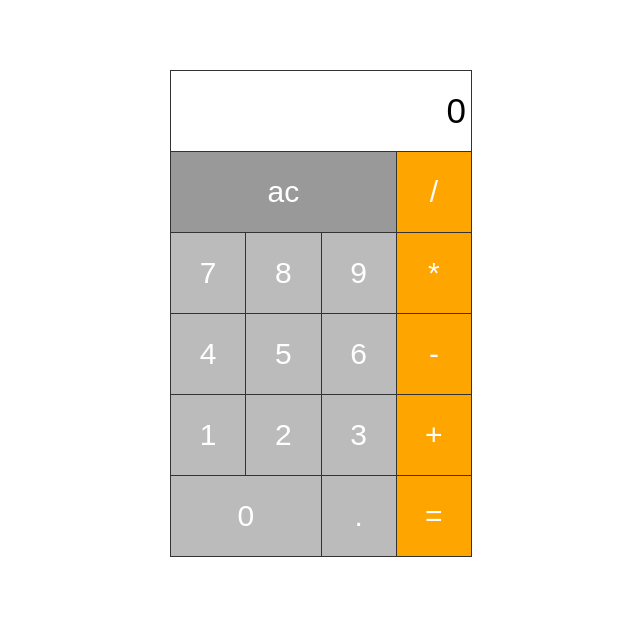
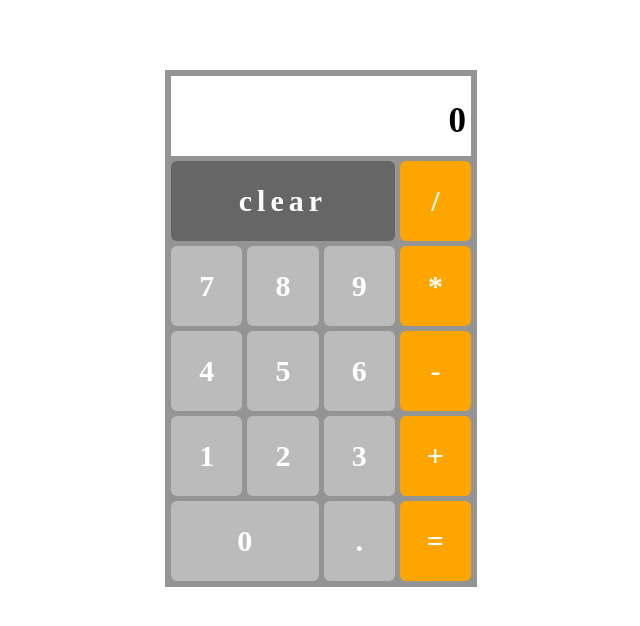
Before and after one commit to nr-baek/MyApps, a Next.js app: page /play in a window 1280 px wide. Shown: the top 626 px of the page, without its empty margins (319-959 px from the left). Built offline with nearby package versions, Linux system fonts and the light colour scheme.

Commit message:
소수점 갯수 제한 및 키보드 동작 추가
계산동작 분리

```diff
--- a/components/Calculator/index.tsx
+++ b/components/Calculator/index.tsx
@@ -1,184 +1,147 @@
 import React, { useState } from "react";
 import styles from "../../styles/Calculator.module.css";
+import calculate from "../../utils/calculate";
 
 function Index() {
   const [value, setValue] = useState("0");
-  const [num1, setNum1] = useState("");
-  const [num2, setNum2] = useState("");
+  const [prevNum, setPrevNum] = useState("");
   const [calc, setCalc] = useState("");
   const [isCalcClicked, setIsCalcClicked] = useState(false);
+  const [isPointClicked, setIsPointClicked] = useState(false);
+  const [isEqualClicked, setIsEqualClicked] = useState(false);
 
-  const onChangeInput = (e: React.ChangeEvent<HTMLInputElement>) => {
-    // if (!isCalcClicked) {
-    //   setValue(e.target.value);
-    // }
-    // console.log(e.target.value);
+  const operate = (inputType: string, inputValue: string): void => {
+    if (inputType === "NUMBER") {
+      if (isCalcClicked || value === "0") {
+        setIsPointClicked(false);
+        setValue(inputValue);
+        setIsCalcClicked(false);
+      } else {
+        setValue(prevValue => prevValue + inputValue);
+      }
+    } else if (inputType === "CALC") {
+      if (isCalcClicked) {
+        setCalc(inputValue);
+      } else if (isEqualClicked) {
+        setIsEqualClicked(false);
+        setPrevNum(value);
+        setCalc(inputValue);
+      } else if (!calc && prevNum === "") {
+        setPrevNum(value);
+        setCalc(inputValue);
+      } else {
+        setCalc(prevCalc => {
+          setValue(prevValue => {
+            const calcValue = calculate(+prevNum, +prevValue, prevCalc) + "";
+            setPrevNum(calcValue);
+            return calcValue;
+          });
+          return inputValue;
+        });
+      }
+
+      setIsCalcClicked(true);
+    } else if (
+      inputType === "EQUAL" &&
+      !isEqualClicked &&
+      !isCalcClicked &&
+      prevNum &&
+      calc
+    ) {
+      setIsEqualClicked(true);
+      setValue(prevValue => {
+        const calcValue = calculate(+prevNum, +prevValue, calc) + "";
+        setPrevNum(calcValue);
+        return calcValue;
+      });
+    } else if (inputType === "POINT" && !isPointClicked) {
+      setValue(prevValue => prevValue + ".");
+      setIsPointClicked(true);
+    } else if (inputType === "CLEAR") {
+      setValue("0");
+      setPrevNum("");
+      setCalc("");
+      setIsCalcClicked(false);
+      setIsPointClicked(false);
+      setIsEqualClicked(false);
+    } else if (inputType === "BACKSPACE" && value !== "0") {
+      setValue(prevValue => prevValue.substring(0, prevValue.length - 1));
+    }
   };
 
-  const onKeyUpInput = (e: React.KeyboardEvent<HTMLInputElement>) => {
-    // if (isCalcClicked) {
-    //   setValue(e.key);
-    //   setIsCalcClicked(false);
-    // }
+  const onKeyDown = (e: React.KeyboardEvent<Element>) => {
+    const inputValue = e.key;
+    if (inputValue >= "0" && inputValue <= "9") {
+      operate("NUMBER", inputValue);
+    } else if (
+      inputValue === "+" ||
+      inputValue === "-" ||
+      inputValue === "*" ||
+      inputValue === "/"
+    ) {
+      operate("CALC", inputValue);
+    } else if (inputValue === "=" || inputValue === "Enter") {
+      operate("EQUAL", "");
+    } else if (inputValue === ".") {
+      operate("POINT", "");
+    } else if (inputValue === "Backspace") {
+      operate("BACKSPACE", "");
+    }
   };
 
-  const calculate = (num1: number, num2: number, calc: string) => {
-    let result;
-    switch (calc) {
-      case "+":
-        result = num1 + num2;
-        break;
-      case "-":
-        result = num1 - num2;
-        break;
-      case "*":
-        result = num1 * num2;
-        break;
-      case "/":
-        result = num1 / num2;
-        break;
-      default:
-        result = result;
-    }
-
-    let decimalN = 0;
-
-    if (calc === "+" || calc === "-") {
-      if (!Number.isInteger(num1)) {
-        var d = String(num1).split(".")[1].length;
-        if (decimalN < d) decimalN = d;
-      }
-      if (!Number.isInteger(num2)) {
-        var d = String(num2).split(".")[1].length;
-        if (decimalN < d) decimalN = d;
-      }
-    } else {
-      decimalN = 14;
-    }
-
-    result = Number(result?.toFixed(decimalN));
-
-    if (Number.isInteger(result)) return Math.ceil(result);
-
-    const resultArr = [...(result + "").split("")];
-
-    let zero = 0;
-    for (let i = resultArr.length - 1; i > resultArr.length - decimalN; i--) {
-      if (resultArr[i] === "0") {
-        ++zero;
-      } else {
-        break;
-      }
-    }
-
-    return zero > 0 ? Number(result?.toFixed(decimalN - zero)) : result;
-  };
-
-  const onClickButton = (e: React.MouseEvent<HTMLDivElement>) => {
+  const onClick = (e: React.MouseEvent<HTMLDivElement>) => {
     const target = e.target;
-
-    if (!(target instanceof HTMLButtonElement)) {
+    if (!(target instanceof HTMLDivElement)) {
       return;
     }
 
     const numberClicked = target.className.includes(styles.number);
     const calcClicked = target.className.includes(styles.calc);
-    const acClicked = target.className.includes(styles.ac);
+    const equalClicked = target.className.includes(styles.equal);
     const pointClicked = target.className.includes(styles.point);
+    const clearClicked = target.className.includes(styles.clear);
+
+    const inputValue = target.textContent as string;
 
     if (numberClicked) {
-      if (isCalcClicked || value === "0") {
-        setValue(target.textContent as string);
-        setIsCalcClicked(false);
-      } else {
-        setValue(state => (state + target.textContent) as string);
-      }
+      operate("NUMBER", inputValue);
     } else if (calcClicked) {
-      const calcType = target.textContent as string;
-      if (isCalcClicked) {
-        if (calcType === "=") {
-          setValue(prevValue => {
-            if (!num2) {
-              setNum2(prevValue);
-            }
-            const calcValue = calculate(+prevValue, +num2, calc) + "";
-            setNum1(calcValue);
-            return calcValue;
-          });
-        } else {
-          setCalc(calcType);
-        }
-      } else {
-        if (calcType === "=") {
-        } else {
-          setIsCalcClicked(true);
-        }
-        if (!num1) {
-          setNum1(value);
-          if (calcType !== "=") {
-            setCalc(calcType);
-          }
-        } else {
-          if (calcType !== "=") {
-            setCalc(prevCalc => {
-              setValue(prevValue => {
-                const calcValue = calculate(+num1, +prevValue, prevCalc) + "";
-                setNum2(prevValue);
-                setNum1(calcValue);
-                return calcValue;
-              });
-              return calcType;
-            });
-          } else {
-            setValue(prevValue => {
-              const calcValue = calculate(+num1, +prevValue, calc) + "";
-              setNum1(calcValue);
-              return calcValue;
-            });
-          }
-        }
-      }
-    } else if (acClicked) {
-      setValue("0");
-      setNum1("");
-      setNum2("");
-      setCalc("");
-      setIsCalcClicked(false);
+      operate("CALC", inputValue);
+    } else if (equalClicked) {
+      operate("EQUAL", "");
     } else if (pointClicked) {
-      setValue(state => state + ".");
+      operate("POINT", "");
+    } else if (clearClicked) {
+      operate("CLEAR", "");
     }
   };
 
   return (
     <>
-      {/* <p>num1: {num1}</p>
-      <p>calc: {calc}</p>
-      <p>num2: {num2}</p> */}
-      <div className={styles.container} onClick={onClickButton}>
-        <input
-          className={styles.input}
-          type="text"
-          value={value}
-          onChange={onChangeInput}
-          onKeyUp={onKeyUpInput}
-        />
-        <button className={styles.ac}>ac</button>
-        <button className={styles.calc}>/</button>
-        <button className={styles.number}>7</button>
-        <button className={styles.number}>8</button>
-        <button className={styles.number}>9</button>
-        <button className={styles.calc}>*</button>
-        <button className={styles.number}>4</button>
-        <button className={styles.number}>5</button>
-        <button className={styles.number}>6</button>
-        <button className={styles.calc}>-</button>
-        <button className={styles.number}>1</button>
-        <button className={styles.number}>2</button>
-        <button className={styles.number}>3</button>
-        <button className={styles.calc}>+</button>
-        <button className={styles.zero + " " + styles.number}>0</button>
-        <button className={styles.point}>.</button>
-        <button className={styles.calc}>=</button>
+      <div
+        className={styles.container}
+        onClick={onClick}
+        onKeyDown={onKeyDown}
+        tabIndex={0}
+      >
+        <p>{value}</p>
+        <div className={styles.clear}>clear</div>
+        <div className={styles.calc}>/</div>
+        <div className={styles.number}>7</div>
+        <div className={styles.number}>8</div>
+        <div className={styles.number}>9</div>
+        <div className={styles.calc}>*</div>
+        <div className={styles.number}>4</div>
+        <div className={styles.number}>5</div>
+        <div className={styles.number}>6</div>
+        <div className={styles.calc}>-</div>
+        <div className={styles.number}>1</div>
+        <div className={styles.number}>2</div>
+        <div className={styles.number}>3</div>
+        <div className={styles.calc}>+</div>
+        <div className={styles.zero + " " + styles.number}>0</div>
+        <div className={styles.point}>.</div>
+        <div className={styles.equal}>=</div>
       </div>
     </>
   );
--- a/styles/Calculator.module.css
+++ b/styles/Calculator.module.css
@@ -1,28 +1,31 @@
 .container {
-  padding: 1px;
-  border: 1px soild #333;
-  background-color: #333;
+  padding: 6px;
+  background-color: #949494;
   width: 300px;
   margin: 70px auto;
   display: grid;
   grid-template-columns: repeat(4, 1fr);
   grid-template-rows: repeat(6, 80px);
-  grid-gap: 1px;
+  grid-gap: 5px;
+  font-weight: 600;
 }
 
-.container button {
-  background-color: #fff;
+.container div {
+  display: inline-block;
   border: 0;
   color: #fff;
   font-size: 30px;
   cursor: pointer;
+  text-align: center;
+  line-height: 80px;
+  border-radius: 6px;
 }
 
-.container button:hover {
-  background-color: brown;
+.container div:hover {
+  background-color: #be5700;
 }
 
-.input {
+.container p {
   box-sizing: border-box;
   background-color: #fff;
   width: 100%;
@@ -33,14 +36,18 @@
   border: 0;
   font-size: 35px;
   text-align: right;
+  vertical-align: middle;
+  line-height: 80px;
 }
 
-.container .ac {
-  background-color: #999;
+.container .clear {
+  background-color: #666;
   grid-column: 1 / 4;
+  letter-spacing: 5px;
 }
 
-.container .calc {
+.container .calc,
+.container .equal {
   background-color: orange;
 }
 
--- /dev/null
+++ b/utils/calculate.ts
@@ -0,0 +1,55 @@
+const MAX_LENGTH = 14;
+
+const calculate = (num1: number, num2: number, calc: string) => {
+  let result;
+  switch (calc) {
+    case "+":
+      result = num1 + num2;
+      break;
+    case "-":
+      result = num1 - num2;
+      break;
+    case "*":
+      result = num1 * num2;
+      break;
+    case "/":
+      result = num1 / num2;
+      break;
+    default:
+      result = result;
+  }
+
+  let decimalN = 0;
+
+  if (calc === "+" || calc === "-") {
+    if (!Number.isInteger(num1)) {
+      var d = String(num1).split(".")[1].length;
+      if (decimalN < d) decimalN = d;
+    }
+    if (!Number.isInteger(num2)) {
+      var d = String(num2).split(".")[1].length;
+      if (decimalN < d) decimalN = d;
+    }
+  } else {
+    decimalN = 14;
+  }
+
+  result = Number(result?.toFixed(decimalN));
+
+  if (Number.isInteger(result)) return Math.ceil(result);
+
+  const resultArr = [...(result + "").split("")];
+
+  let zero = 0;
+  for (let i = resultArr.length - 1; i > resultArr.length - decimalN; i--) {
+    if (resultArr[i] === "0") {
+      ++zero;
+    } else {
+      break;
+    }
+  }
+
+  return zero > 0 ? Number(result?.toFixed(decimalN - zero)) : result;
+};
+
+export default calculate;
```
